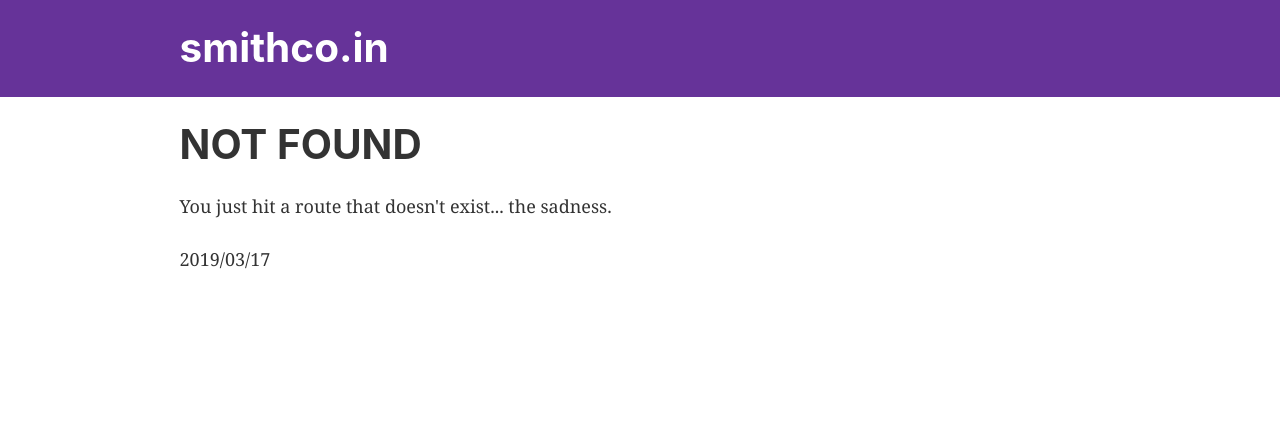
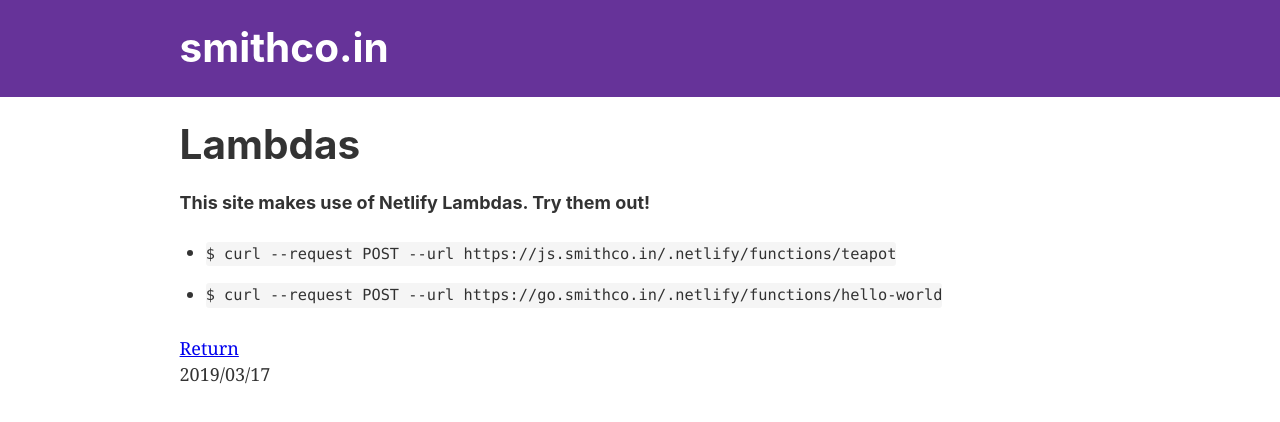
Before and after one commit to smithcoin/smithco.in, a Gatsby site: page /lambdas in a window 1280 px wide. Before the commit this address had no page. Built offline with nearby package versions, Linux system fonts and the light colour scheme; Gatsby itself is replaced by a stand-in of ours.

Commit message:
update config and add lambdas page

```diff
--- a/src/pages/index.js
+++ b/src/pages/index.js
@@ -12,9 +12,11 @@
     <p>Welcome to my website.</p>
     <p>You can shoot me an <a href="mailto:daniel@smithco.in">email</a>.</p>
     <p>Great things to come.</p>
+
     <div style={{ maxWidth: `300px`, marginBottom: `1.45rem` }}>
       <Astronaut />
     </div>
+    <Link to="/lambdas/">Lambdas</Link><br></br>
     <Link to="/about/">About Me</Link>
   </Layout>
 )
--- /dev/null
+++ b/src/pages/lambdas.js
@@ -0,0 +1,21 @@
+import React from "react"
+import { Link } from "gatsby"
+
+import Layout from "../components/layout"
+import SEO from "../components/seo"
+
+const Lambdas = () => (
+  <Layout>
+    <SEO title="Lambdas" />
+    <h1>Lambdas</h1>
+    <h4> This site makes use of Netlify Lambdas. Try them out!</h4>
+    <ul>
+      <li><code>$ curl --request POST --url https://js.smithco.in/.netlify/functions/teapot</code></li>
+      <li><code>$ curl --request POST --url https://go.smithco.in/.netlify/functions/hello-world</code></li>
+    </ul>
+    <Link to="/">Return</Link>
+  </Layout>
+
+)
+
+export default Lambdas
```
Also changed, not shown: netlify.toml, 3 other files.
